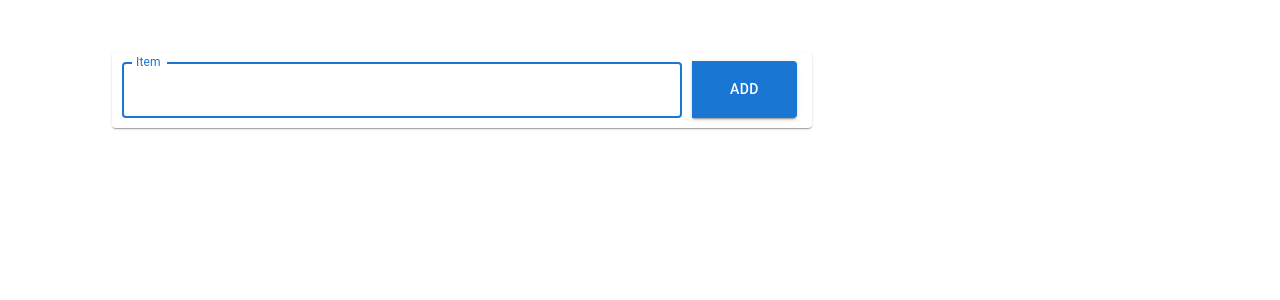
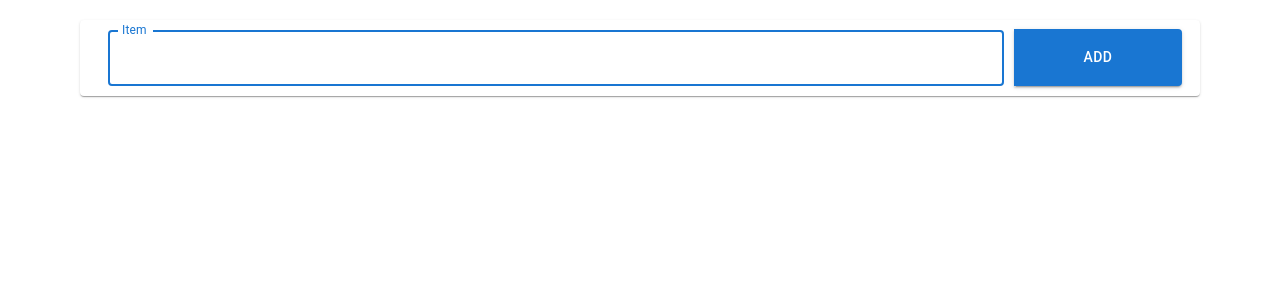
Before and after one commit to setupotnis/toDoListApp, a Next.js app: page /Components/AddTask in a window 1280 px wide. Shown: the top 300 px of the page. Built offline with nearby package versions, Linux system fonts and the light colour scheme.

Commit message:
Update AddTask.module.css

```diff
--- a/styles/AddTask.module.css
+++ b/styles/AddTask.module.css
@@ -1,10 +1,12 @@
 .panel {
   display: flex;
-  justify-content: space-between;
-  align-items: center;
+  flex-direction: column;
+  justify-content: start;
+  text-align: center;
+  border-radius: 10px;
+  padding: 16px;
   margin: 4px auto;
   width: 90%;
-  padding: 3em;
 }
 
 .todo-button {
@@ -15,5 +17,4 @@
   height: fit-content;
   outline: none;
   color: #fff;
-  text-transform: capitalize;
 }
```
